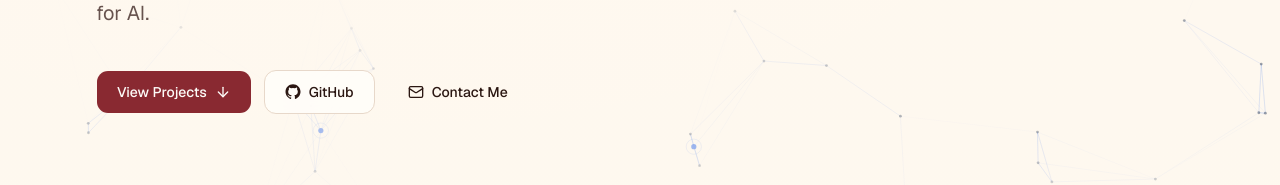
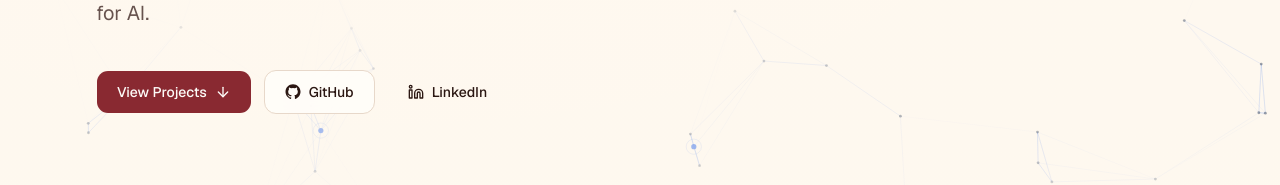
Before and after one commit to beatricerobinson/beatricerobinson-digitalcallingcard, a Next.js app: page / in a window 1280 px wide. Shown: the part 492-677 px from the top of the page. Built offline with nearby package versions, Linux system fonts and the light colour scheme.

Commit message:
Remove public email from calling card

```diff
--- a/app/page.tsx
+++ b/app/page.tsx
@@ -7,7 +7,7 @@ import { Technology } from '@/components/technology'
 import { CurrentRole } from '@/components/current-role'
 import { Education } from '@/components/education'
 import { Contact } from '@/components/contact'
-import { GITHUB_URL, MAILTO } from '@/lib/site'
+import { GITHUB_URL, LINKEDIN_URL } from '@/lib/site'
 
 export default function Page() {
   return (
@@ -33,8 +33,8 @@ export default function Page() {
             <a href={GITHUB_URL} target="_blank" rel="noopener noreferrer" className="hover:text-foreground">
               GitHub
             </a>
-            <a href={MAILTO} className="hover:text-foreground">
-              Email
+            <a href={LINKEDIN_URL} target="_blank" rel="noopener noreferrer" className="hover:text-foreground">
+              LinkedIn
             </a>
             <a href="#top" className="hover:text-foreground">
               Back to top
--- a/components/contact.tsx
+++ b/components/contact.tsx
@@ -1,8 +1,8 @@
-import { Mail } from 'lucide-react'
+import { Linkedin } from 'lucide-react'
 import { buttonVariants } from '@/components/ui/button'
 import { GitHubIcon } from '@/components/github-icon'
 import { Reveal } from '@/components/reveal'
-import { EMAIL, GITHUB_URL, MAILTO } from '@/lib/site'
+import { GITHUB_URL, LINKEDIN_URL } from '@/lib/site'
 import { cn } from '@/lib/utils'
 
 export function Contact() {
@@ -39,17 +39,19 @@ export function Contact() {
                 <span className="sr-only">(opens in a new tab)</span>
               </a>
               <a
-                href={MAILTO}
+                href={LINKEDIN_URL}
+                target="_blank"
+                rel="noopener noreferrer"
                 className={cn(
                   buttonVariants(),
                   'h-11 gap-2 bg-ink-foreground px-5 text-sm text-ink hover:bg-ink-foreground/90 [a]:hover:bg-ink-foreground/90',
                 )}
               >
-                <Mail className="size-4" aria-hidden="true" />
-                Email Me
+                <Linkedin className="size-4" aria-hidden="true" />
+                LinkedIn
+                <span className="sr-only">(opens in a new tab)</span>
               </a>
             </div>
-            <p className="mt-6 font-mono text-xs text-ink-foreground/60">{EMAIL}</p>
           </div>
         </div>
       </Reveal>
--- a/components/hero.tsx
+++ b/components/hero.tsx
@@ -1,8 +1,8 @@
-import { ArrowDown, Mail, MapPin } from 'lucide-react'
+import { ArrowDown, Linkedin, MapPin } from 'lucide-react'
 import { buttonVariants } from '@/components/ui/button'
 import { GitHubIcon } from '@/components/github-icon'
 import { NetworkBackground } from '@/components/network-background'
-import { GITHUB_URL, MAILTO } from '@/lib/site'
+import { GITHUB_URL, LINKEDIN_URL } from '@/lib/site'
 import { cn } from '@/lib/utils'
 
 const roles = [
@@ -70,11 +70,14 @@ export function Hero() {
               <span className="sr-only">(opens in a new tab)</span>
             </a>
             <a
-              href={MAILTO}
+              href={LINKEDIN_URL}
+              target="_blank"
+              rel="noopener noreferrer"
               className={cn(buttonVariants({ variant: 'ghost' }), 'h-11 gap-2 px-5 text-sm')}
             >
-              <Mail className="size-4" aria-hidden="true" />
-              Contact Me
+              <Linkedin className="size-4" aria-hidden="true" />
+              LinkedIn
+              <span className="sr-only">(opens in a new tab)</span>
             </a>
           </div>
         </div>
--- a/lib/site.ts
+++ b/lib/site.ts
@@ -1,6 +1,5 @@
 export const GITHUB_URL = 'https://github.com/beatricerobinson'
-export const EMAIL = 'bea_robin@outlook.com'
-export const MAILTO = `mailto:${EMAIL}`
+export const LINKEDIN_URL = 'https://www.linkedin.com/in/bearobin/'
 
 export const NAV_LINKS = [
   { href: '#about', label: 'About' },
```
